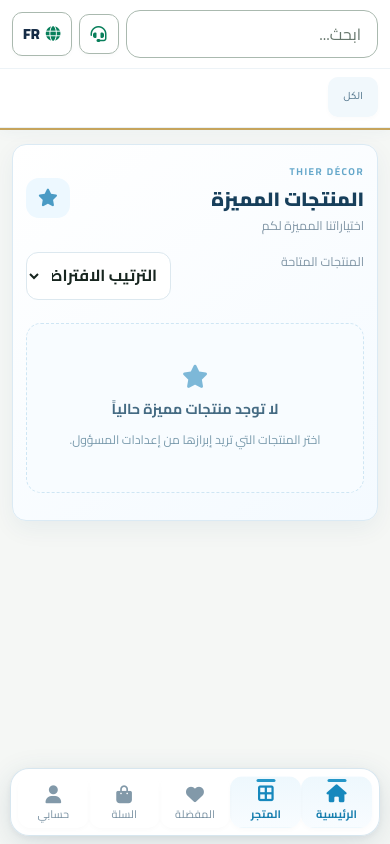
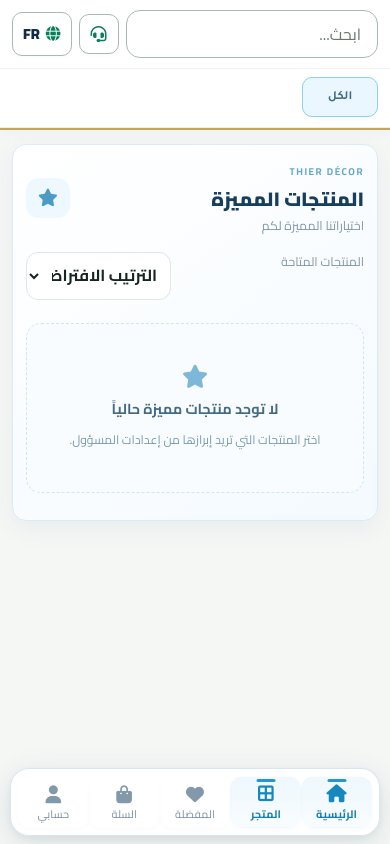
Before and after one commit to Aminovic-ai/Thier-decor, a website: page index.html in a window 390 px wide. Drawn offline with nearby package versions, Linux system fonts and the light colour scheme; no server answers.

Commit message:
Style clean text-only category navigation

```diff
--- a/custom.css
+++ b/custom.css
@@ -1456,3 +1456,42 @@ a { text-underline-offset: 3px; }
   #category-order-admin-panel .featured-admin-row{padding:9px;gap:6px}
   #category-order-admin-panel .featured-admin-order .btn-icon{width:31px;height:31px}
 }
+
+
+/* Text-only category navigation: remove non-functional decorative category icons. */
+.category-text-item{
+  min-width:0;
+  min-height:42px;
+  padding:10px 14px!important;
+  display:inline-flex!important;
+  align-items:center;
+  justify-content:center;
+  border:1px solid #e2edf5!important;
+  border-radius:11px!important;
+  background:#fff!important;
+  color:#526f83!important;
+  white-space:normal!important;
+  text-align:center;
+  transition:background .18s,border-color .18s,transform .18s;
+}
+.category-text-item:hover{border-color:#b9e2f7!important;background:#f5fbff!important}
+.category-text-item.active{border-color:#8ed0f2!important;background:#eaf7ff!important;color:#1675a6!important;box-shadow:0 2px 8px rgba(31,133,185,.07)}
+.category-text-item .category-label{
+  max-width:100%;
+  font-family:'Tajawal','Cairo',sans-serif;
+  font-size:.82rem;
+  font-weight:600;
+  line-height:1.35;
+  overflow-wrap:anywhere;
+}
+@media(max-width:680px){
+  #mobile-category-bar .category-text-item{
+    flex:0 0 auto;
+    width:auto;
+    min-width:76px;
+    min-height:40px;
+    padding:9px 13px!important;
+    border-radius:10px!important;
+  }
+  #mobile-category-bar .category-text-item .category-label{font-size:.78rem}
+}
```
